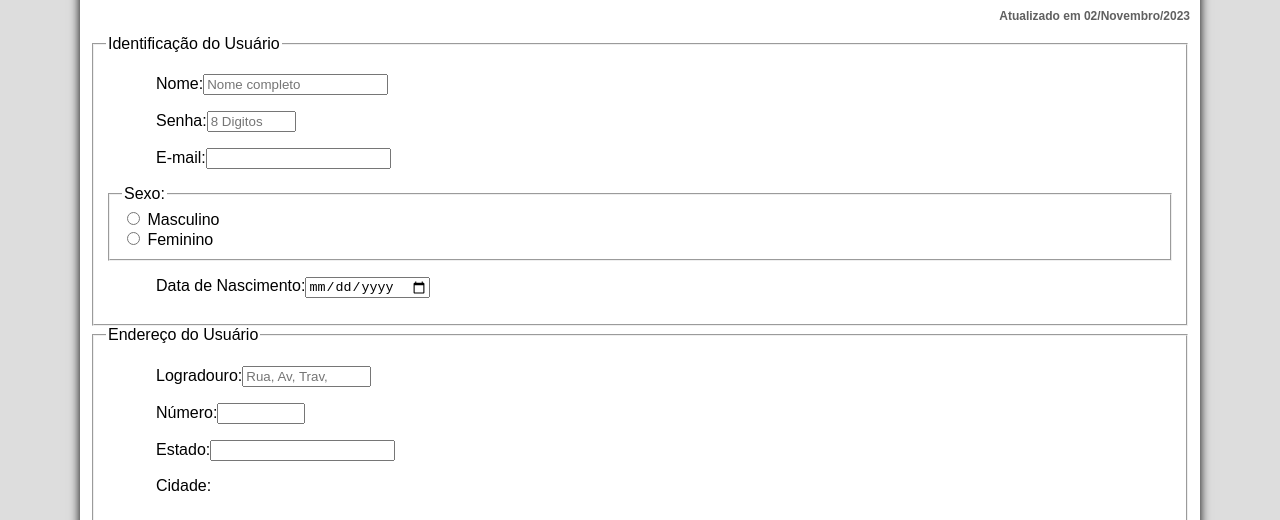
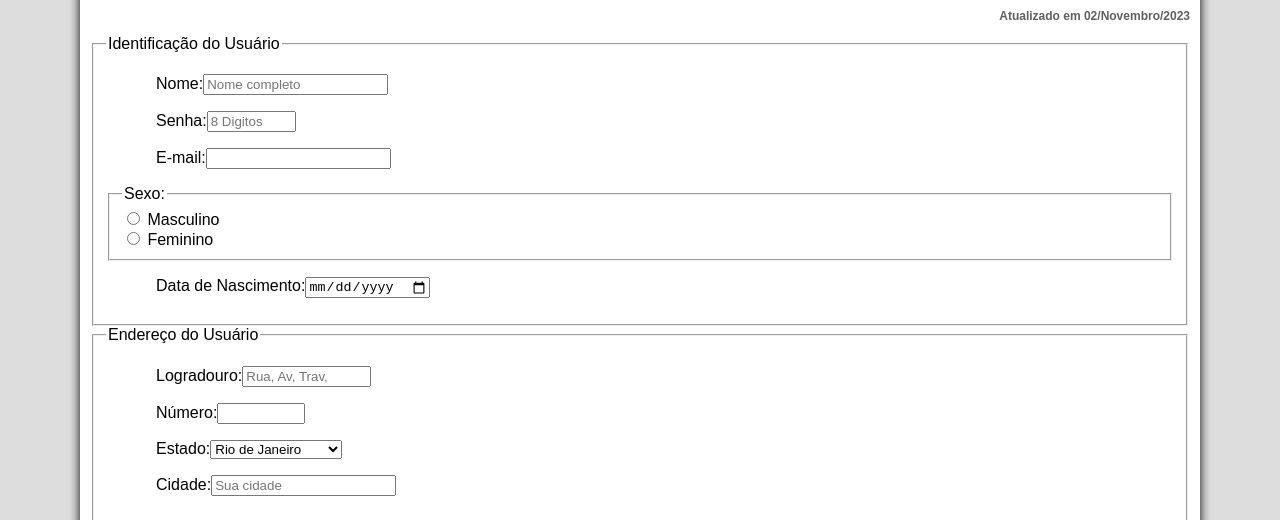
Before and after one commit to AllanJusto/GoogleGlass, a plain HTML site: page fale-conosco.html in a window 1280 px wide. Shown: the part 273-793 px from the top of the page. Drawn offline with Linux system fonts and the light colour scheme.

Commit message:
Finalizando formulários do fale conosco

```diff
--- a/fale-conosco.html
+++ b/fale-conosco.html
@@ -44,7 +44,7 @@
                     </hgroup>
                 </header>
 
-<form>
+<form method="post" id="fContato" action="mailto:allan.firme@perto.com.br">
     <fieldset id="usuario">
     <legend>Identificação do Usuário</legend>
     <p><label for="cNome">Nome:</label><input type="text" name="tNome" id="cNome" size="20" maxlength="30" placeholder="Nome completo"/></p>
@@ -61,8 +61,18 @@
     <legend>Endereço do Usuário</legend>
     <p><label for="cRua">Logradouro:</label><input type="text" name="tRua" id="cRua" size="13" maxlength="80" placeholder="Rua, Av, Trav,"/></p>
     <p><label for="cNum">Número:</label><input type="number" name="tNum" id="cNum" min="0" max="999999"/></p>
-    <p><label for="cEstado">Estado:</label><input type="text" name="tEstado" id="cEstado"></p>
-    <p>Cidade:</p>
+    <p><label for="cEst">Estado:</label><select name="tEst" id="cEst">
+        <option>Rio de Janeiro</option>
+        <option>São Paulo</option>
+        <option>Minas Gerais</option>
+        <option>Rio Grande do Sul</option>
+    </select></p>
+    <p><label for="cCid">Cidade:</label><input type="text" name="tCid" id="cCid" maxlength="40" size="20" placeholder="Sua cidade" list="cidades"/></p>
+    <datalist id="cidades">
+        <option value="Rio de Janeiro"></option>
+        <option value="Nova Iguaçu"></option>
+        <option value="Niterói"></option>
+    </datalist>
 </fieldset>
 
 <fieldset id="mensagem">
```
